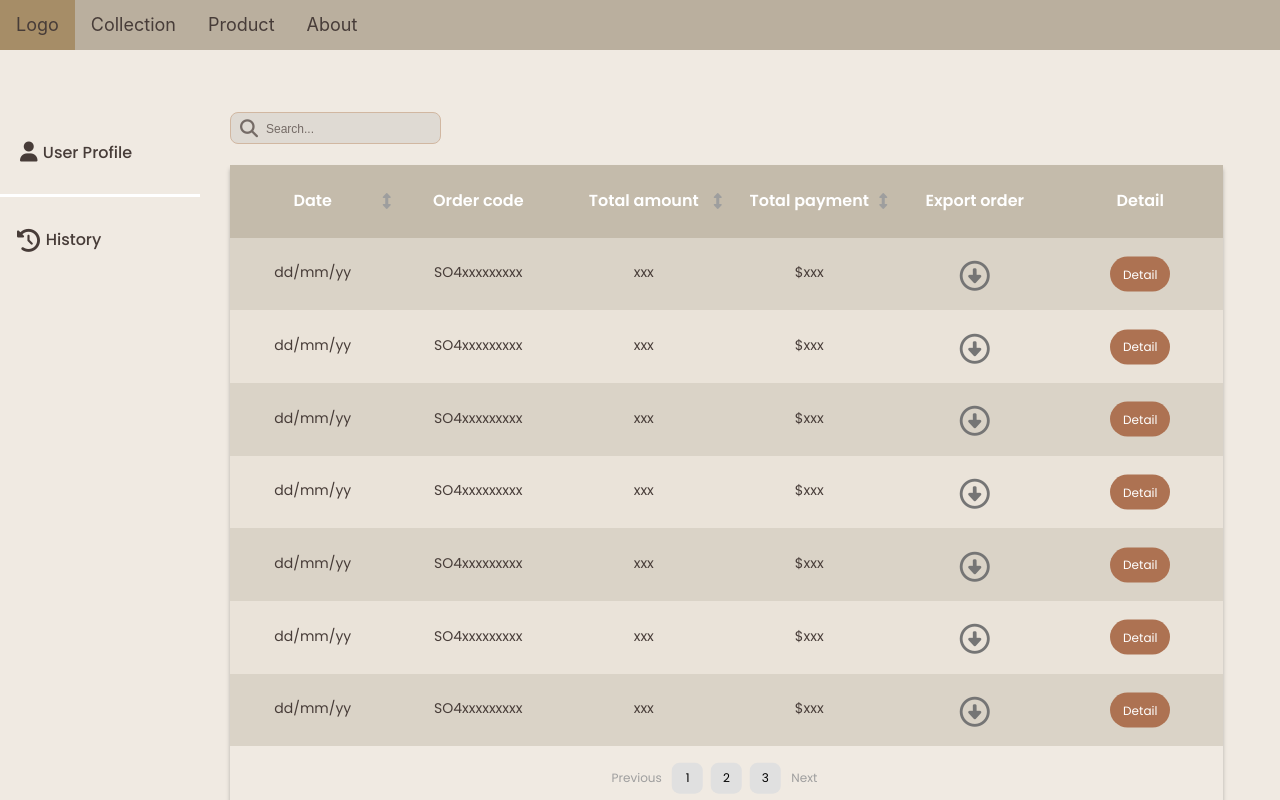
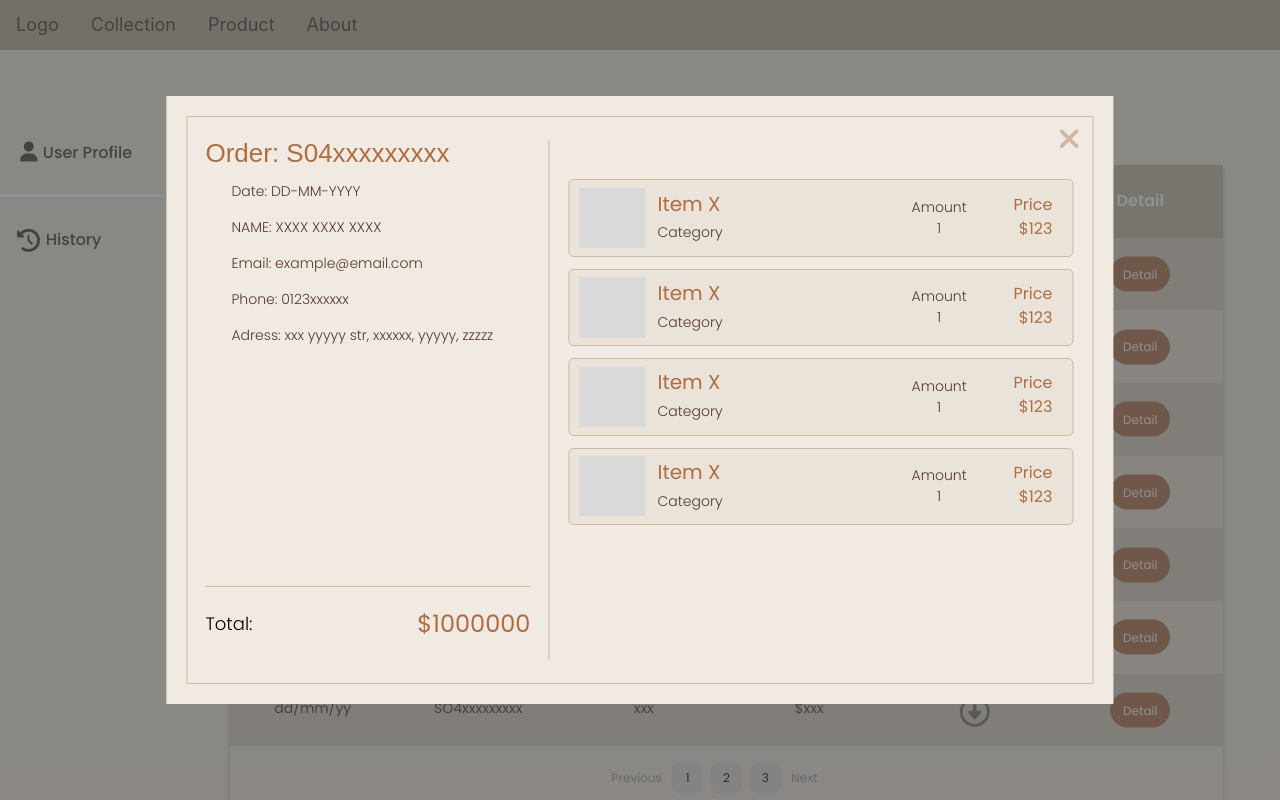
Before and after one commit to huylucwork/furniture-showroom, a React (Create React App) app in the folder client/: page /user/history in a window 1280 px wide. Built offline with nearby package versions, Linux system fonts and the light colour scheme; a web font is replaced by a local one.

Commit message:
Merge branch 'features/userupdate_with_navbar' of https://github.com/nhatha32/furniture-showroom into features/history_with_navbar

```diff
--- a/client/src/user/history.jsx
+++ b/client/src/user/history.jsx
@@ -16,7 +16,7 @@ export default function History() {
   // });
   return(
     <div className="history_container">
-      <div className="history_order_detail history_hide-modal">
+      <div className="history_order_detail">
         <div className="history_order_detail_wrapper">
           <div className="history_detail_ctn">
             <div className="history_detail_info">
```
